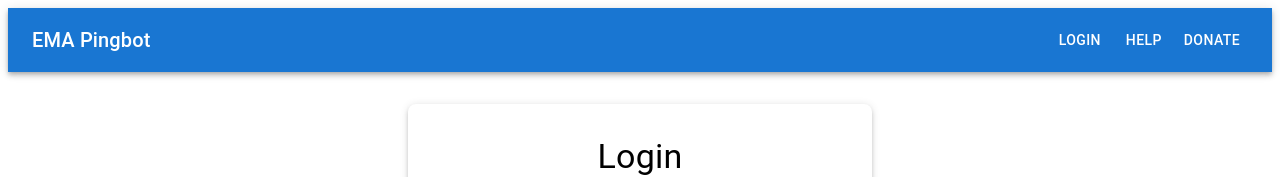
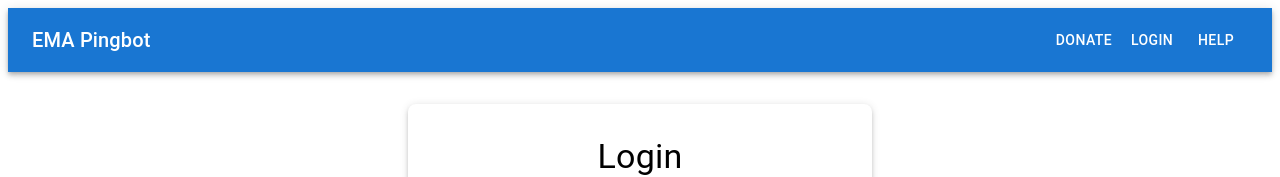
Before and after one commit to ashishkab0b/pingbot_v2, a React (Vite) app in the folder react_frontend/: page /login in a window 1280 px wide. Shown: the top 177 px of the page. Built offline with nearby package versions, Linux system fonts and the light colour scheme.

Commit message:
added donate button when logged in to nav bar

```diff
--- a/react_frontend/src/components/NavBar.jsx
+++ b/react_frontend/src/components/NavBar.jsx
@@ -52,6 +52,10 @@ const NavBar = () => {
         {/* Navigation Links */}
         {accessToken ? (
           <>
+            {/* Donation Button */}
+            <Button color="inherit" onClick={handleOpenDonation}>
+              Donate
+            </Button>
             <Button color="inherit" component={RouterLink} to="/studies">
               Studies
             </Button>
@@ -67,6 +71,10 @@ const NavBar = () => {
           </>
         ) : (
           <>
+            {/* Donation Button */}
+            <Button color="inherit" onClick={handleOpenDonation}>
+              Donate
+            </Button>
 
             <Button color="inherit" component={RouterLink} to="/login">
               Login
@@ -75,10 +83,6 @@ const NavBar = () => {
               Help
             </Button>
 
-            {/* Donation Button */}
-            <Button color="inherit" onClick={handleOpenDonation}>
-              Donate
-            </Button>
           </>
         )}
       </Toolbar>
```
